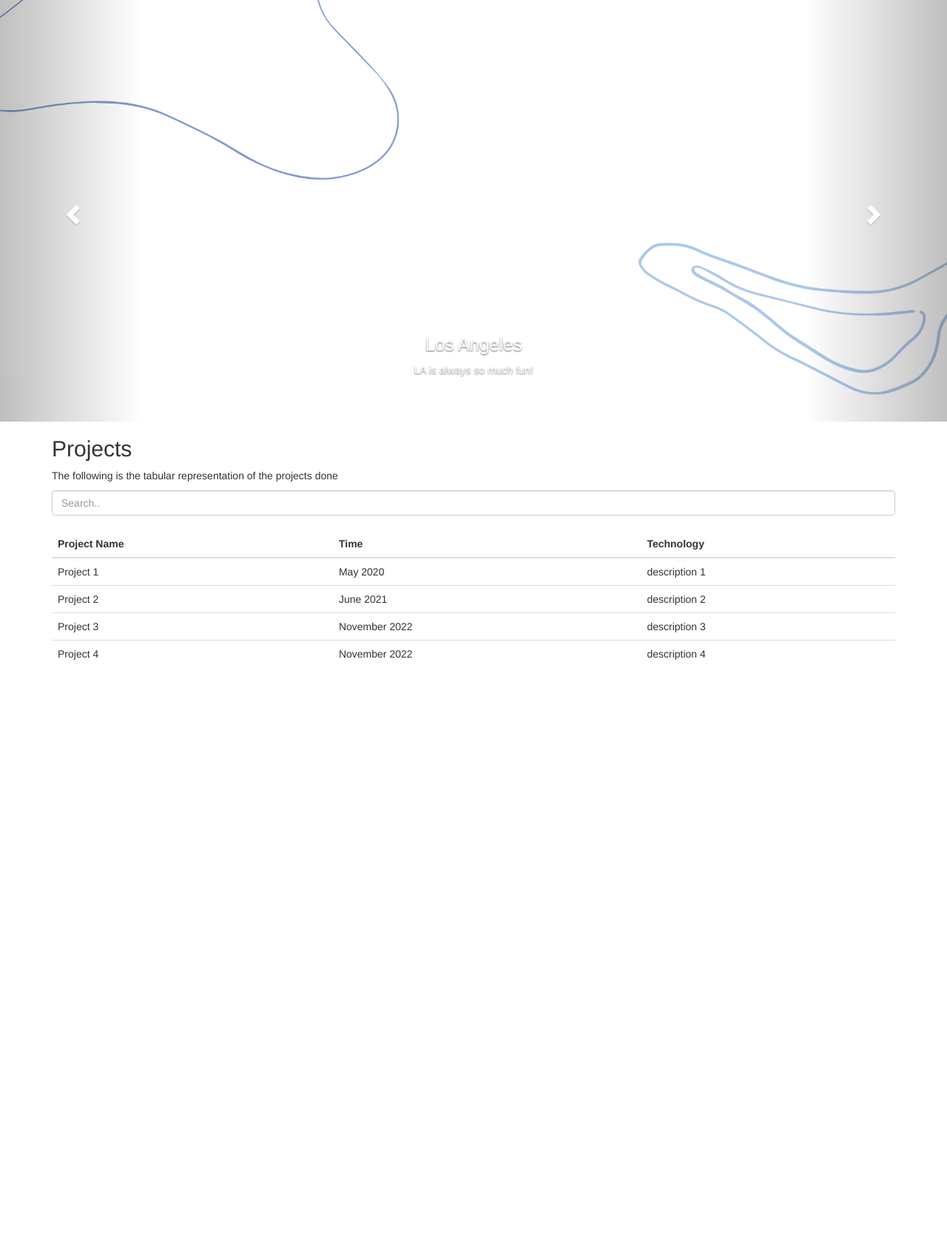
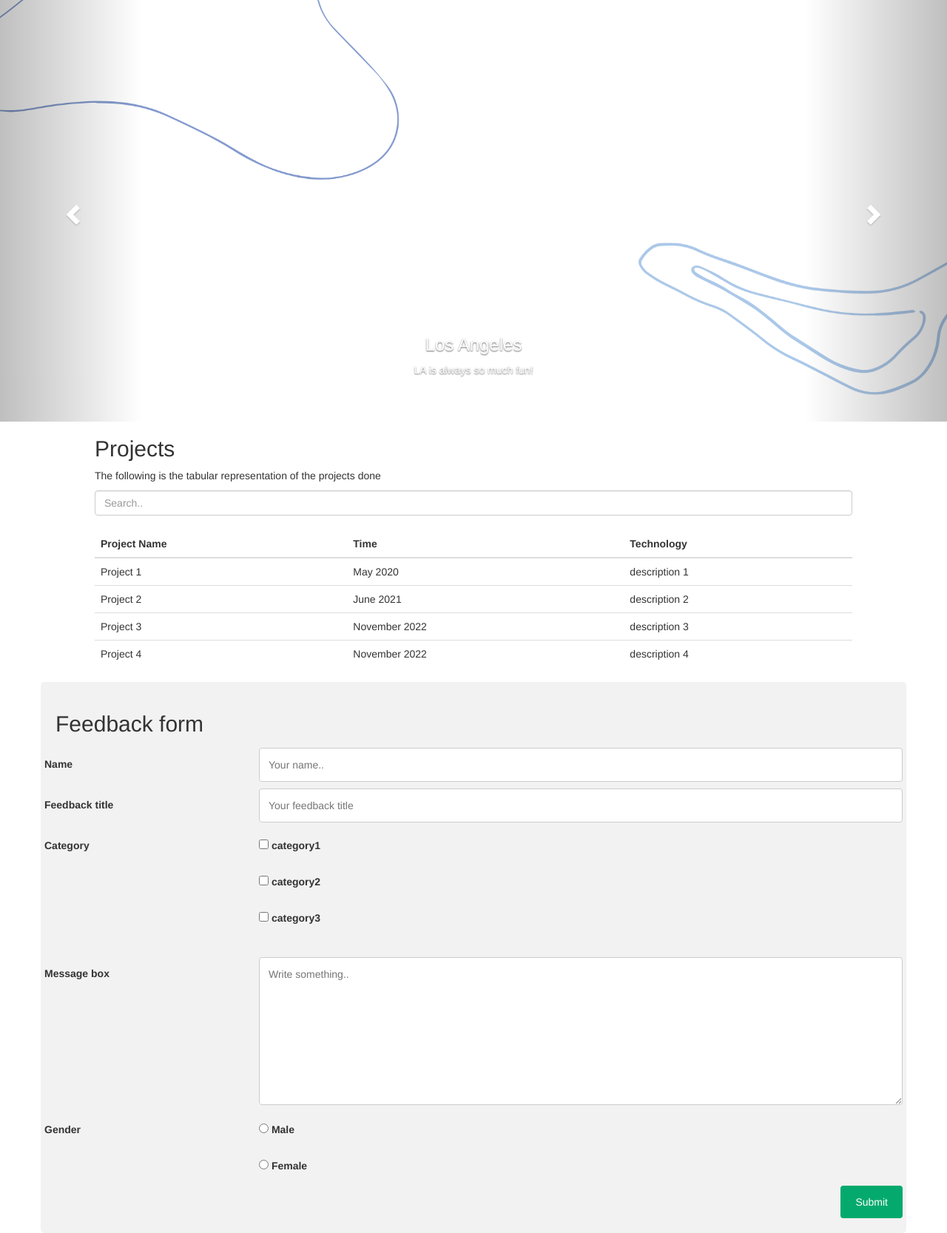
Before and after one commit to ReshmiMehta14/depronto-machine-test, a Flask app: page / in a window 1280 px wide. Shown: the part 64-1731 px from the top of the page at 74% size. Before the commit the page ends 956 px from the top, so only its background shows below. Run offline with Flask 2, Linux system fonts and the light colour scheme; some libraries are stand-ins or nearby versions.

Commit message:
added feedback form and displayed on console

```diff
--- a/templates/home.html
+++ b/templates/home.html
@@ -7,6 +7,77 @@
   <link rel="stylesheet" href="https://maxcdn.bootstrapcdn.com/bootstrap/3.4.1/css/bootstrap.min.css">
   <script src="https://ajax.googleapis.com/ajax/libs/jquery/3.6.0/jquery.min.js"></script>
   <script src="https://maxcdn.bootstrapcdn.com/bootstrap/3.4.1/js/bootstrap.min.js"></script>
+  <style>
+    * {
+      box-sizing: border-box;
+    }
+
+
+    input[type=text], select, textarea {
+      width: 100%;
+      padding: 12px;
+      border: 1px solid #ccc;
+      border-radius: 4px;
+      resize: vertical;
+    }
+
+    label {
+      padding: 12px 12px 12px 0;
+      display: inline-block;
+    }
+
+    input[type=submit] {
+      background-color: #04AA6D;
+      color: white;
+      padding: 12px 20px;
+      border: none;
+      border-radius: 4px;
+      cursor: pointer;
+      float: right;
+    }
+
+    input[type=submit]:hover {
+      background-color: #45a049;
+    }
+
+    .container {
+      border-radius: 5px;
+      background-color: #f2f2f2;
+      padding: 20px;
+    }
+
+    .col-25 {
+      float: left;
+      width: 25%;
+      margin-top: 6px;
+    }
+
+    .col-75 {
+      float: left;
+      width: 75%;
+      margin-top: 6px;
+    }
+
+    /* Clear floats after the columns */
+    .row:after {
+      content: "";
+      display: table;
+      clear: both;
+    }
+
+    .container-project{
+      margin-left: 10%;
+      margin-right: 10%;
+    }
+
+    /* Responsive layout - when the screen is less than 600px wide, make the two columns stack on top of each other instead of next to each other */
+    @media screen and (max-width: 600px) {
+      .col-25, .col-75, input[type=submit] {
+        width: 100%;
+        margin-top: 0;
+      }
+    }
+    </style>
 </head>
 <body>
 
@@ -50,7 +121,7 @@
   </div>
 </div>
 
-<div class="container">
+<div class="container-project">
   <h2>Projects</h2>
   <p>The following is the tabular representation of the projects done</p>
   <input class="form-control" id="myInput" type="text" placeholder="Search..">
@@ -88,6 +159,67 @@
   </table>
 </div>
 
+<div class="container">
+  <h2>Feedback form</h2>
+  <form>
+      <form action="POST">
+        <div class="row">
+          <div class="col-25">
+            <label for="fname">Name</label>
+          </div>
+          <div class="col-75">
+            <input type="text" id="fname" name="firstname" placeholder="Your name..">
+          </div>
+        </div>
+        <div class="row">
+          <div class="col-25">
+            <label for="fbtitle">Feedback title</label>
+          </div>
+          <div class="col-75">
+            <input type="text" id="fbtitle" name="fbtitle" placeholder="Your feedback title">
+          </div>
+        </div>
+        <div class="row">
+          <div class="col-25">
+            <label for="category">Category</label>
+          </div>
+          <div class="col-75">
+            <input type="checkbox" id="cat1" name="category1" value="category1">
+            <label for="category1"> category1</label><br>
+            <input type="checkbox" id="cat2" name="category2" value="Category2">
+            <label for="category2"> category2</label><br>
+            <input type="checkbox" id="cat3" name="category3" value="Category3">
+            <label for="category3"> category3</label><br><br>
+          </div>
+        </div>
+        <div class="row">
+          <div class="col-25">
+            <label for="subject">Message box</label>
+          </div>
+          <div class="col-75">
+            <textarea id="message" name="message" placeholder="Write something.." style="height:200px"></textarea>
+          </div>
+        </div>
+        <div class="row">
+          <div class="col-25">
+            <label for="lname">Gender</label>
+          </div>
+          <div class="col-75">
+            <input type="radio" id="male" name="gender" value="male">
+            <label for="male">Male</label><br>
+            <input type="radio" id="female" name="gender" value="female">
+            <label for="female">Female</label><br>
+          </div>
+        </div>
+        <div class="row">
+          <input type="submit" value="Submit">
+        </div>
+      </form>
+    </div>
+
+  </form>
+</div>
+
 <script>
   $(document).ready(function(){
     $("#myInput").on("keyup", function() {
@@ -98,5 +230,20 @@
     });
   });
   </script>
+  <script>
+    var fname = document.getElementById("fname").value;
+    console.log("Name ="+fname);
+    var fbtitle = document.getElementById("fbtitle").value;
+    console.log("Feedback ="+fbtitle);
+    var message = document.getElementById("message").value;
+    console.log("message ="+message);
+    var ele = document.getElementsByName('gender');
+
+            for(i = 0; i < ele.length; i++) {
+                if(ele[i].checked)
+                console.log("Gender ="+ele[i].value);
+            }
+
+ </script>
 </body>
 </html>
```
